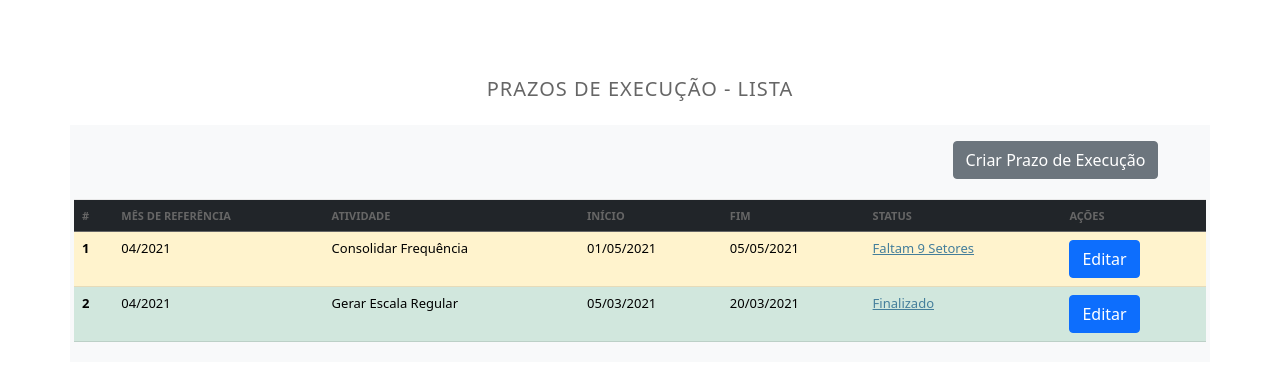
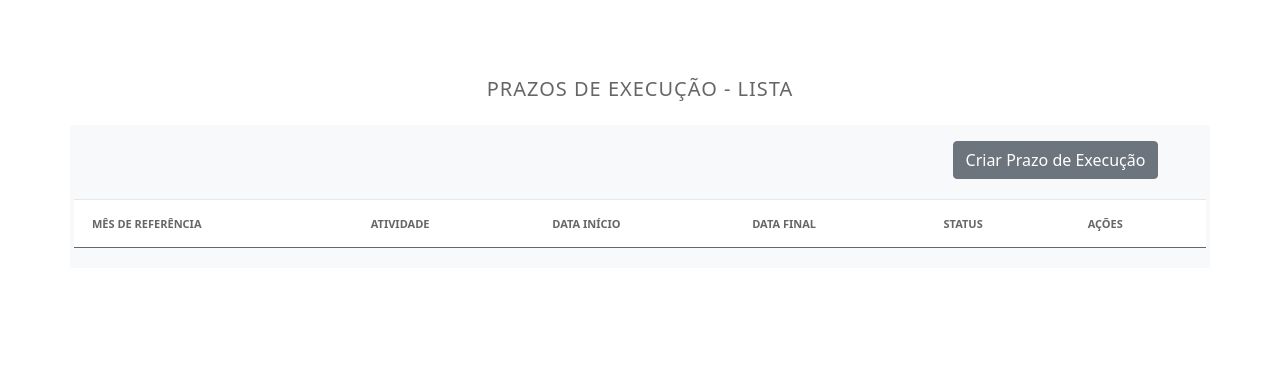
Before and after one commit to sgtsispen/rhsispen, a Django app: page /frequencias_admin_list/ in a window 1280 px wide. Shown: the part 131-512 px from the top of the page. Run offline with Django 3.2, Linux system fonts and the light colour scheme; the visitor is signed in with stand-in values (Sample User, id 1); lists and menus that the app fills with data are empty; some libraries are stand-ins or nearby versions.

Commit message:
Att tabelas gestao

```diff
--- a/rhsispen/templates/namp/frequencia/frequencias_admin_list.html
+++ b/rhsispen/templates/namp/frequencia/frequencias_admin_list.html
@@ -45,44 +45,53 @@
                 <div class="row gx-2 p-1 bg-light" id="div-tabela-prazos">
                     <table class="table" id="table-prazos">
                         <thead>
-                          <tr class="table-dark">
-                            <th scope="col">#</th>
-                            <th scope="col">MÊS DE REFERÊNCIA</th>
-                            <th scope="col">ATIVIDADE</th>
-                            <th scope="col">INÍCIO</th>
-                            <th scope="col">FIM</th>
-                            <th scope="col">STATUS</th>
-                            <th scope="col">AÇÕES</th>
+                          <th>
+                            <div class="text">
+                                <a scope="col">MÊS DE REFERÊNCIA</a>
+                            </div>
+                          </th>
+                          <th>
+                            <div class="text">
+                                <a scope="col">ATIVIDADE</a>
+                            </div>
+                          </th>
+                          <th>
+                            <div class="text">
+                                <a scope="col">DATA INÍCIO</a>
+                            </div>
+                          </th>
+                          <th>
+                            <div class="text">
+                                <a scope="col">DATA FINAL</a>
+                            </div>
+                          </th>
+                          <th>
+                            <div class="text">
+                                <a scope="col">STATUS</a>
+                            </div>
+                          </th>
+                          <th>
+                            <div class="text">
+                                <a scope="col">AÇÕES</a>
+                            </div>
+                          </th>
+                        </thead>
+
+
+                        <tbody>
+                          {% for escalafrequencia in page_obj %}
+                          <tr class="{% cycle 'row1' 'row2' %}">
+                              <td> {{ escalafrequencia.data }} </td>
+                              <td> {{ escalafrequencia.descricao }} </td>
+                              <td> {{ escalafrequencia.dt_inicio }} </td>
+                              <td> {{ escalafrequencia.dt_final }} </td>
+                              <td> {{ escalafrequencia.status }} </td>
+                              <td> {{ escalafrequencia.acoes }} </td>
+                              <td><button type="button" id="botao-editar-prazo" class="btn btn-primary" data-bs-toggle="modal" data-bs-target="#modal-editar-prazo">
+                                Editar
+                                </button></td>
                           </tr>
-                        </thead>
-                        <tbody>
-                          <tr class="table-warning">
-                            <th scope="row">1</th>
-                            <td>04/2021</td>
-                            <td>Consolidar Frequência</td>
-                            <td>01/05/2021</td>
-                            <td>05/05/2021</td>
-                            <td><a href="#" class="text-decoration-underline">Faltam 9 Setores</a></td>
-                            <td>
-                              <button type="button" id="botao-editar-prazo" class="btn btn-primary" data-bs-toggle="modal" data-bs-target="#modal-editar-prazo">
-                                Editar
-                              </button>
-                            </td>
-                          </tr>
-                          <tr class="table-success">
-                            <th scope="row">2</th>
-                            <td>04/2021</td>
-                            <td>Gerar Escala Regular</td>
-                            <td>05/03/2021</td>
-                            <td>20/03/2021</td>
-                            <td><a href="#" class="text-decoration-underline">Finalizado</a></td>
-                            <td>
-								<button type="button" id="botao-editar-prazo" class="btn btn-primary" data-bs-toggle="modal" data-bs-target="#modal-editar-prazo">
-                                Editar
-                                </button>
-							</td>
-                          </tr>
-                        </tbody>
+                          {% endfor %}
                       </table>
                 </div>
                </div>
--- a/rhsispen/templates/namp/frequencia/frequencias_operador_list.html
+++ b/rhsispen/templates/namp/frequencia/frequencias_operador_list.html
@@ -36,9 +36,9 @@
                                         ATENÇÃO: AO APERTAR O BOTÃO DE 'GERAR FREQUÊNCIA' O SISTEMA JÁ ESTÁ LEVANDO EM CONSIDERAÇÃO, <br>
                                         OS AFASTAMENTOS CADASTRADOS NAQUELE MÊS.
                                     </div>
-                                </div>
-                                <div class="submit-row">
-                                    <input type="submit" class="default" name="_save" value="{% translate 'Consolidar Frequência' %}">
+                                    <div class="submit-row col-md-3 ms-md-auto text-center">
+                                        <input type="submit" class="default" name="_save" value="{% translate 'Consolidar Frequência' %}">
+                                    </div>
                                 </div>
                             </form>
                             {% endif %}
```
Also changed, not shown: rhsispen/templates/namp/jornada/add_noturno_list.html (+15 -8 lines).
